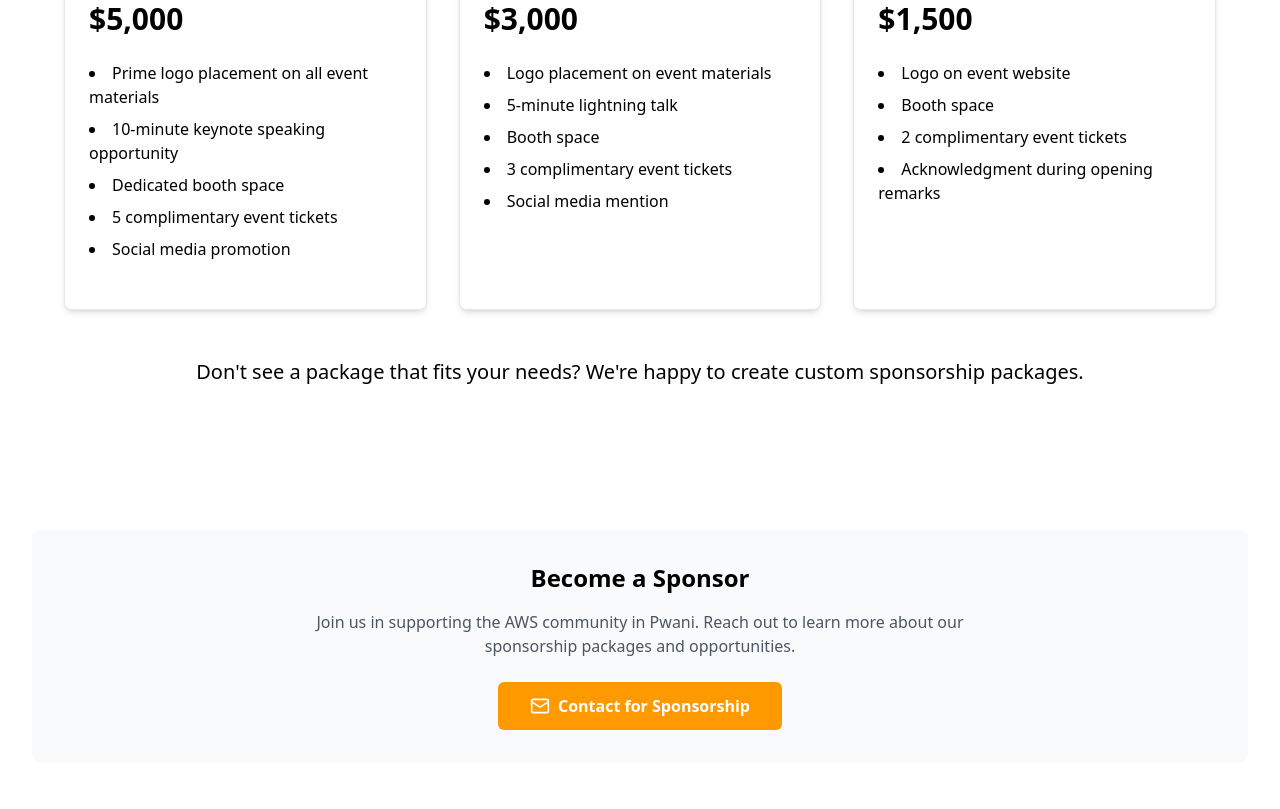
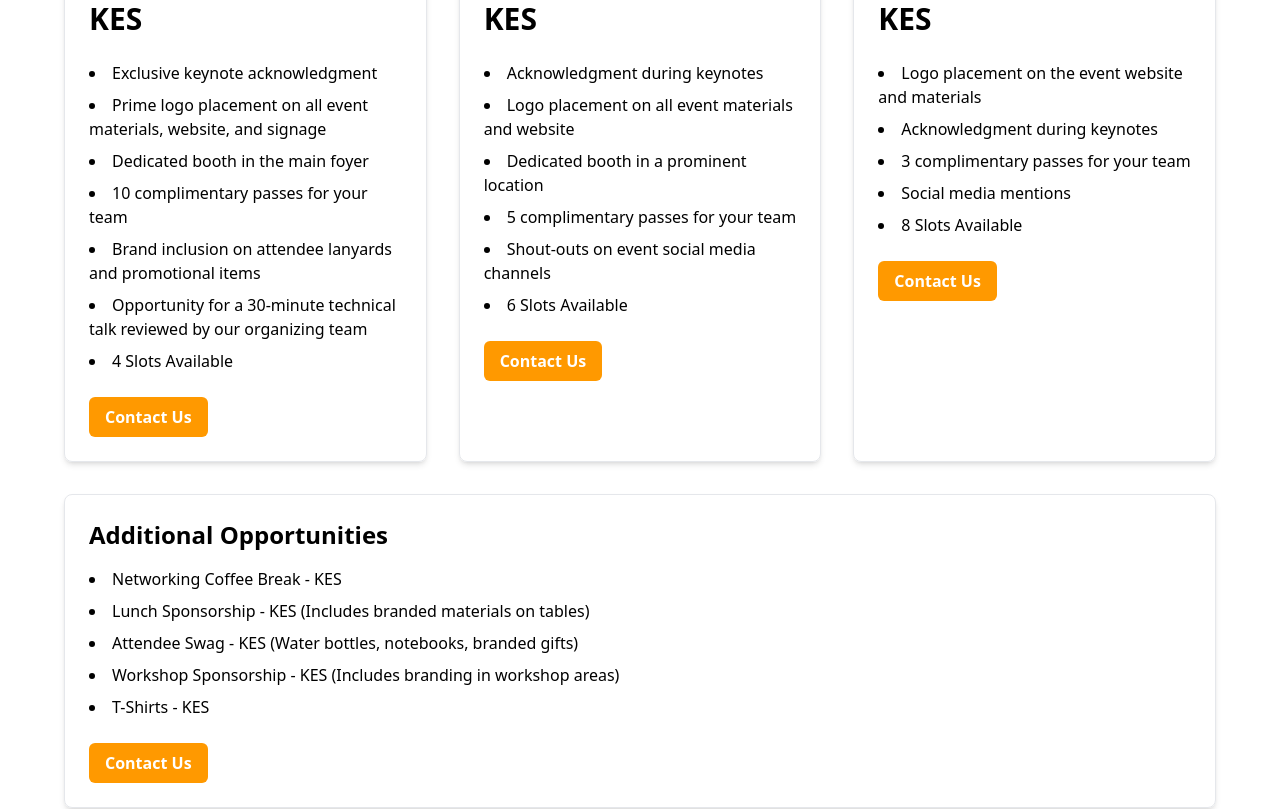
Before and after one commit to morachake/community-awspwani, a React (Vite) app: page /sponsors in a window 1280 px wide. Shown: the part 620-1429 px from the top of the page. Built offline with nearby package versions, Linux system fonts and the light colour scheme.

Commit message:
update ticket pricing and sponsorship packages with new pricing structure and benefits

```diff
--- a/src/components/registration/TicketPricing.tsx
+++ b/src/components/registration/TicketPricing.tsx
@@ -14,7 +14,7 @@ const tickets = [
   },
   {
     type: 'Regular',
-    price: 300,
+    price: 350,
     features: [
       'Full conference access',
       'Swag ',
@@ -47,7 +47,7 @@ const TicketPricing = ({ onSelectTicket }: { onSelectTicket: (price: number) =>
         >
           <h3 className="text-xl font-bold mb-2">{ticket.type}</h3>
           <p className="text-3xl font-bold text-[#FF9900] mb-4">
-            KES {ticket.price}
+            KES
           </p>
           <ul className="space-y-3 mb-6">
             {ticket.features.map((feature, featureIndex) => (
--- a/src/components/shared/SponsorUs.tsx
+++ b/src/components/shared/SponsorUs.tsx
@@ -3,34 +3,53 @@ export default function SponsorUsPage() {
     const sponsorshipPackages = [
       {
         name: 'Platinum',
-      price: '$5,000',
+        price: 'KES ',
         benefits: [
-        'Prime logo placement on all event materials',
-        '10-minute keynote speaking opportunity',
-        'Dedicated booth space',
-        '5 complimentary event tickets',
-        'Social media promotion',
+          'Exclusive keynote acknowledgment',
+          'Prime logo placement on all event materials, website, and signage',
+          'Dedicated booth in the main foyer',
+          '10 complimentary passes for your team',
+          'Brand inclusion on attendee lanyards and promotional items',
+          'Opportunity for a 30-minute technical talk reviewed by our organizing team',
+          '4 Slots Available',
         ],
       },
       {
         name: 'Gold',
-      price: '$3,000',
+        price: 'KES ',
         benefits: [
-        'Logo placement on event materials',
-        '5-minute lightning talk',
-        'Booth space',
-        '3 complimentary event tickets',
-        'Social media mention',
+          'Acknowledgment during keynotes',
+          'Logo placement on all event materials and website',
+          'Dedicated booth in a prominent location',
+          '5 complimentary passes for your team',
+          'Shout-outs on event social media channels',
+          '6 Slots Available',
         ],
       },
       {
         name: 'Silver',
-      price: '$1,500',
+        price: 'KES ',
         benefits: [
-        'Logo on event website',
-        'Booth space',
-        '2 complimentary event tickets',
-        'Acknowledgment during opening remarks',
+          'Logo placement on the event website and materials',
+          'Acknowledgment during keynotes',
+          '3 complimentary passes for your team',
+          'Social media mentions',
+          '8 Slots Available',
+        ],
+      },
+    ]
+
+
+  const additionalPackages = [
+    {
+      name: 'Additional Opportunities',
+      price: 'Custom Pricing',
+      benefits: [
+        'Networking Coffee Break - KES ',
+        'Lunch Sponsorship - KES (Includes branded materials on tables)',
+        'Attendee Swag - KES  (Water bottles, notebooks, branded gifts)',
+        'Workshop Sponsorship - KES  (Includes branding in workshop areas)',
+        'T-Shirts - KES ',
       ],
     },
   ]
@@ -52,12 +71,28 @@ export default function SponsorUsPage() {
                   <li key={index} className="mb-2">{benefit}</li>
                 ))}
               </ul>
-              {/* <Link
-                href="/contact"
+              <button
                 className="block text-center bg-[#FF9900] text-white px-4 py-2 rounded-md font-semibold hover:bg-[#FF9900]/90 transition-colors"
               >
                 Contact Us
-              </Link> */}
+              </button>
+            </div>
+          ))}
+        </div>
+        <div className="grid grid-cols-1 mt-8">
+          {additionalPackages.map((pkg) => (
+            <div key={pkg.name} className="border rounded-lg p-6 shadow-md">
+              <h2 className="text-2xl font-semibold mb-4">{pkg.name}</h2>
+              <ul className="list-disc list-inside mb-6">
+                {pkg.benefits.map((benefit, index) => (
+                  <li key={index} className="mb-2">{benefit}</li>
+                ))}
+              </ul>
+              <button
+                className="block text-center bg-[#FF9900] text-white px-4 py-2 rounded-md font-semibold hover:bg-[#FF9900]/90 transition-colors"
+              >
+                Contact Us
+              </button>
             </div>
           ))}
         </div>
@@ -65,12 +100,6 @@ export default function SponsorUsPage() {
           <p className="text-xl mb-4">
             Don't see a package that fits your needs? We're happy to create custom sponsorship packages.
           </p>
-          {/* <Link
-            href="/contact"
-            className="inline-block bg-[#232F3E] text-white px-8 py-3 rounded-md font-semibold hover:bg-[#232F3E]/90 transition-colors"
-          >
-            Contact Us for Custom Packages
-          </Link> */}
         </div>
       </div>
     </div>
```
Lines whose indentation alone changed are shown as unchanged.
